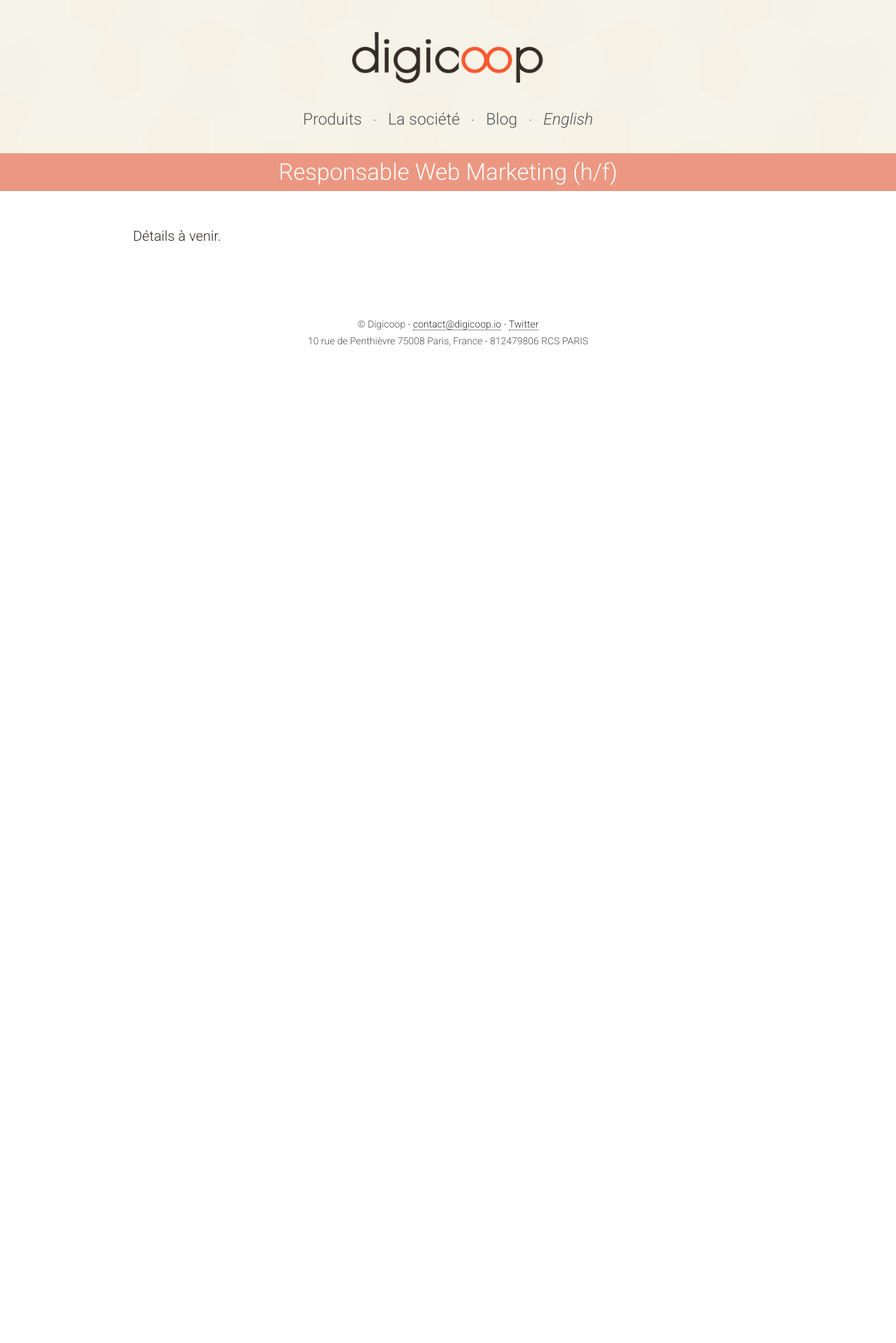
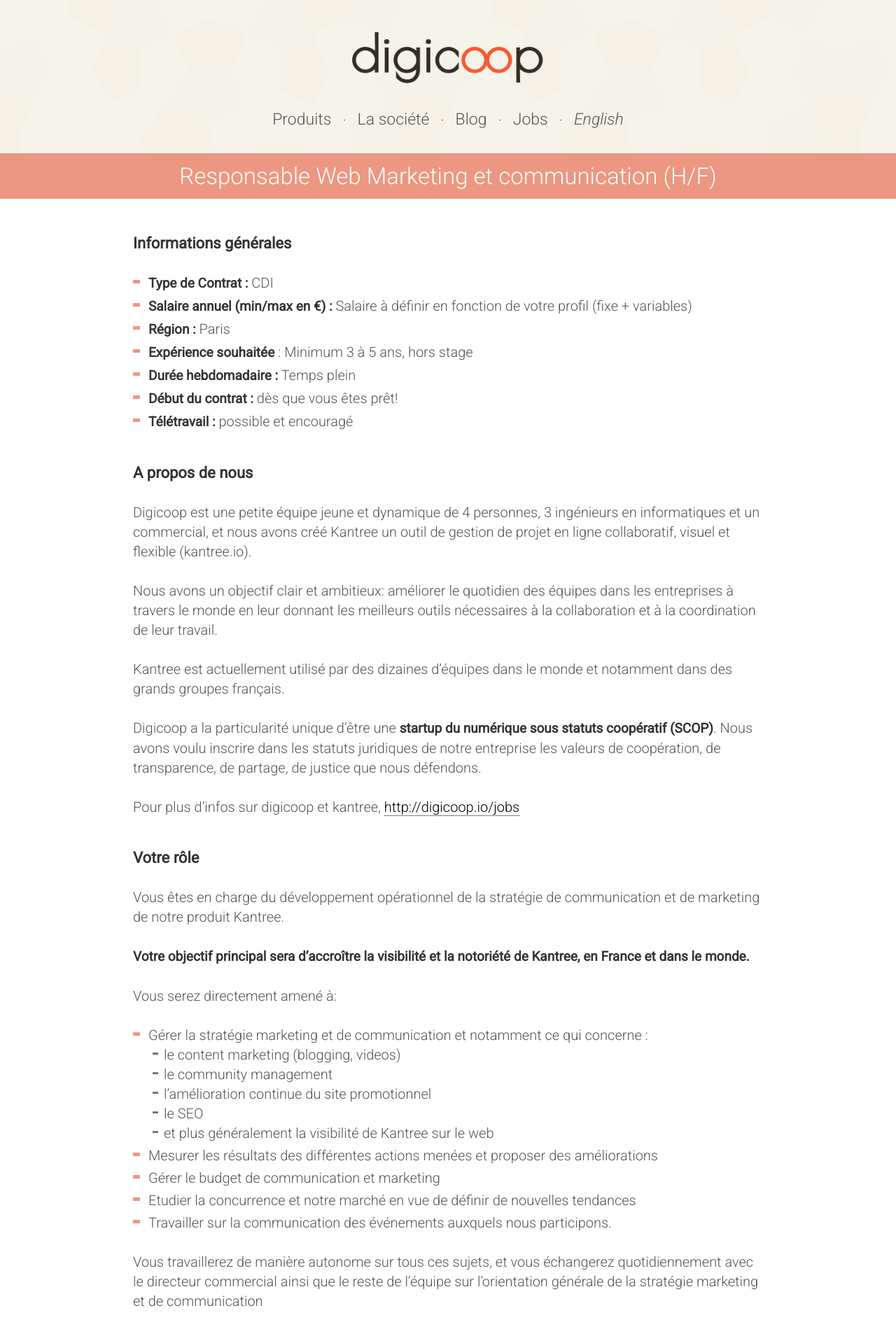
Before and after one commit to digicoop/digicoop.github.io, a Jekyll site: the page built from _jobs/responsable-web-marketing.md, in a window 1280 px wide. Shown: the top 1919 px of the page at 70% size. Built offline with Jekyll 4.4.1, drawn with Linux system fonts in a browser that asks for light colours; nearby versions of some CDN libraries; before the commit the page ends 900 px from its top, so only the background shows below that; some of the changed text lies outside the part shown.

Commit message:
update jobs

```diff
--- a/_includes/nav.html
+++ b/_includes/nav.html
@@ -2,6 +2,6 @@
     <a href="/produits">Produits</a> &middot;
     <a href="/societe">La société</a> &middot;
     <a href="/blog">Blog</a> &middot;
-    <!--<a href="/jobs">Jobs</a> &middot;-->
+    <a href="/jobs">Jobs</a> &middot;
     <a href="/en"><em>English</em></a>
 </nav>
--- a/_jobs/responsable-web-marketing.md
+++ b/_jobs/responsable-web-marketing.md
@@ -1,5 +1,75 @@
 ---
-title: Responsable Web Marketing (h/f)
-excerpt: Développer la stratégie de contenu et la présence en ligne de Kantree
+title: Responsable Web Marketing et communication (H/F)
+excerpt: Développer la visibilité et la notoriété de Kantree, en France et dans le monde
 ---
-Détails à venir.
+
+## Informations générales
+
+- **Type de Contrat :** CDI
+- **Salaire annuel (min/max en €) :** Salaire à définir en fonction de votre profil (fixe + variables)
+- **Région :** Paris
+- **Expérience souhaitée** : Minimum 3 à 5 ans, hors stage
+- **Durée hebdomadaire :** Temps plein
+- **Début du contrat :** dès que vous êtes prêt!
+- **Télétravail :** possible et encouragé
+
+<h2>A propos de nous</h2>
+
+Digicoop est une petite équipe jeune et dynamique de 4 personnes, 3 ingénieurs en informatiques et un commercial, et nous avons créé Kantree un outil de gestion de projet en ligne collaboratif, visuel et flexible (kantree.io).
+
+Nous avons un objectif clair et ambitieux: améliorer le quotidien des équipes dans les entreprises à travers le monde en leur donnant les meilleurs outils nécessaires à la collaboration et à la coordination de leur travail.
+
+Kantree est actuellement utilisé par des dizaines d’équipes dans le monde et notamment dans des grands groupes français.
+
+Digicoop a la particularité unique d’être une **startup du numérique sous statuts coopératif (SCOP)**. Nous avons voulu inscrire dans les statuts juridiques de notre entreprise les valeurs de coopération, de transparence, de partage, de justice que nous défendons.
+
+
+Pour plus d’infos sur digicoop et kantree, [http://digicoop.io/jobs](http://digicoop.io/jobs)
+
+
+## Votre rôle
+
+Vous êtes en charge du développement opérationnel de la stratégie de communication et de marketing de notre produit Kantree.
+
+**Votre objectif principal sera d'accroître la visibilité et la notoriété de Kantree, en France et dans le monde.**
+
+Vous serez directement amené à:
+- Gérer la stratégie marketing et de communication et notamment ce qui concerne :
+    - le content marketing (blogging, videos)
+    - le community management
+    - l’amélioration continue du site promotionnel
+    - le SEO
+    - et plus généralement la visibilité de Kantree sur le web
+- Mesurer les résultats des différentes actions menées et proposer des améliorations
+- Gérer le budget de communication et marketing
+- Etudier la concurrence et notre marché en vue de définir de nouvelles tendances
+- Travailler sur la communication des événements auxquels nous participons.
+
+Vous travaillerez de manière autonome sur tous ces sujets, et vous échangerez quotidiennement avec le directeur commercial ainsi que le reste de l’équipe sur l’orientation générale de la stratégie marketing et de communication
+
+## Vos compétences
+
+- Vous avez fait vos armes en école de commerce, où vous vous êtes spécialisé•e en marketing et communication.
+- Vous avez 3 à 5 ans d’expérience dans le secteur, hors stage.
+- Vous avez déjà travaillé dans une équipe marketing, idéalement chez un acteur tech ou numérique.
+- Vous avez déjà orchestré des campagnes marketing online.
+- Twitter, facebook, Linkedin e les autres n’ont plus aucun secret pour vous
+- Vous maitrisez photoshop et des logiciels de montages video pour créer des supports de comm et de marketing
+- Vous êtes analytique et capable de mesurer des objectifs précis.
+- Vous avez la fibre internationale.
+- Vous vous exprimez parfaitement à l’écrit et à l’oral en français et en anglais.
+- Vous êtes proactif•ve et autonome, mais vous aimez travailler en équipe.
+- Vous êtes créatif•ve et vous avez le souci du détail.
+- Vous avez la fibre entrepreneuriale et aimez relever de nouveaux défis.
+
+## Quelques plus
+
+- Vous savez utiliser Google analytics, d’ailleurs vous un spécialiste de l’optimisation du funnel de conversion.
+- Vous avez quelques notions de GrowthHacking
+- Vous connaissez bien les méthodes agiles de management et les transformations qu’elles opèrent dans le monde du travail
+- Vous aimez l’idée de rejoindre une coopérative et de devenir un membre actif de l’entreprise.
+- Vous avez vu l’intégralité des films Star wars, d’ailleurs votre préféré c’est l’Empire contre-attaque, mais vous préférez quand même Blade Runner
+
+## Postuler
+
+Expliquez-nous pourquoi vous êtes la personne idéale pour ce poste en envoyant un email à [jobs@digicoop.io](mailto:jobs@digicoop.io).
--- a/_layouts/job.html
+++ b/_layouts/job.html
@@ -1,4 +1,11 @@
 ---
 layout: page
+assets:
+  css:
+    - /assets/css/job.css
 ---
 {{ content }}
+
+<p class="btn-job">
+<a class="btn-candidate" href="mailto:jobs@digicoop.io">Postuler</a>
+</p>
--- /dev/null
+++ b/assets/css/job.css
@@ -0,0 +1,74 @@
+#content {
+  text-align: left;
+  font-size: 20px;
+  line-height: 28px;
+  color: #555;
+}
+
+
+#content h2 {
+  text-align: left;
+  font-weight: bold;
+  font-size: 22px;
+  color: #333;
+  margin-top: 45px;
+}
+
+#content p {
+  margin: 28px 0;
+}
+
+strong {
+  font-size: 19px;
+  color: #333;
+}
+
+ul {
+  padding-left: 22px;
+  list-style: none;
+  position: relative;
+}
+
+ul li {
+  position: relative;
+}
+
+ul li:before {
+  content: "";
+  width: 10px;
+  height: 5px;
+  background-color: #ec9781;
+  position: absolute;
+  top: 10px;
+  left: -22px;
+}
+
+ul li ul li:before {
+  background-color: #777;
+  width: 8px;
+  height: 3px;
+  top: 11px;
+  left: -16px;
+}
+
+#content > ul {
+  margin: 28px 0;
+}
+
+#content > ul > li {
+  margin-bottom: 4px;
+}
+
+.btn-job {
+  text-align: center;
+  margin: 35px 0;
+}
+
+.btn-candidate {
+  display: inline-block;
+  padding: 10px 17px;
+  color: #fff;
+  background-color: #e47356;
+  border-radius: 3px;
+  border: 0;
+}
--- a/assets/css/layout.css
+++ b/assets/css/layout.css
@@ -93,6 +93,7 @@
     font-size: 33px;
     font-weight: 300;
     color: #fff;
+    line-height: 35px;
 }
     .page-header a {
         border: 0;
@@ -209,21 +210,3 @@
         flex-direction: column;
     }
 }
-
-#jobs {
-    text-align: left;
-    list-style: none;
-    margin: 60px 0 20px;
-    padding: 0;
-}
-    #jobs li {
-        border-bottom: 1px dotted #ddd;
-        padding: 0 0 10px;
-        margin-bottom: 10px;
-    }
-    #jobs li:last-child {
-        border: 0;
-    }
-        #jobs h2 {
-            text-align: left;
-        }
```
Also changed, not shown: _jobs/commercial-grand-compte.md (deleted, +0 -5 lines), assets/css/jobs.css (added, +56 -0 lines), jobs.html (+26 -5 lines).
